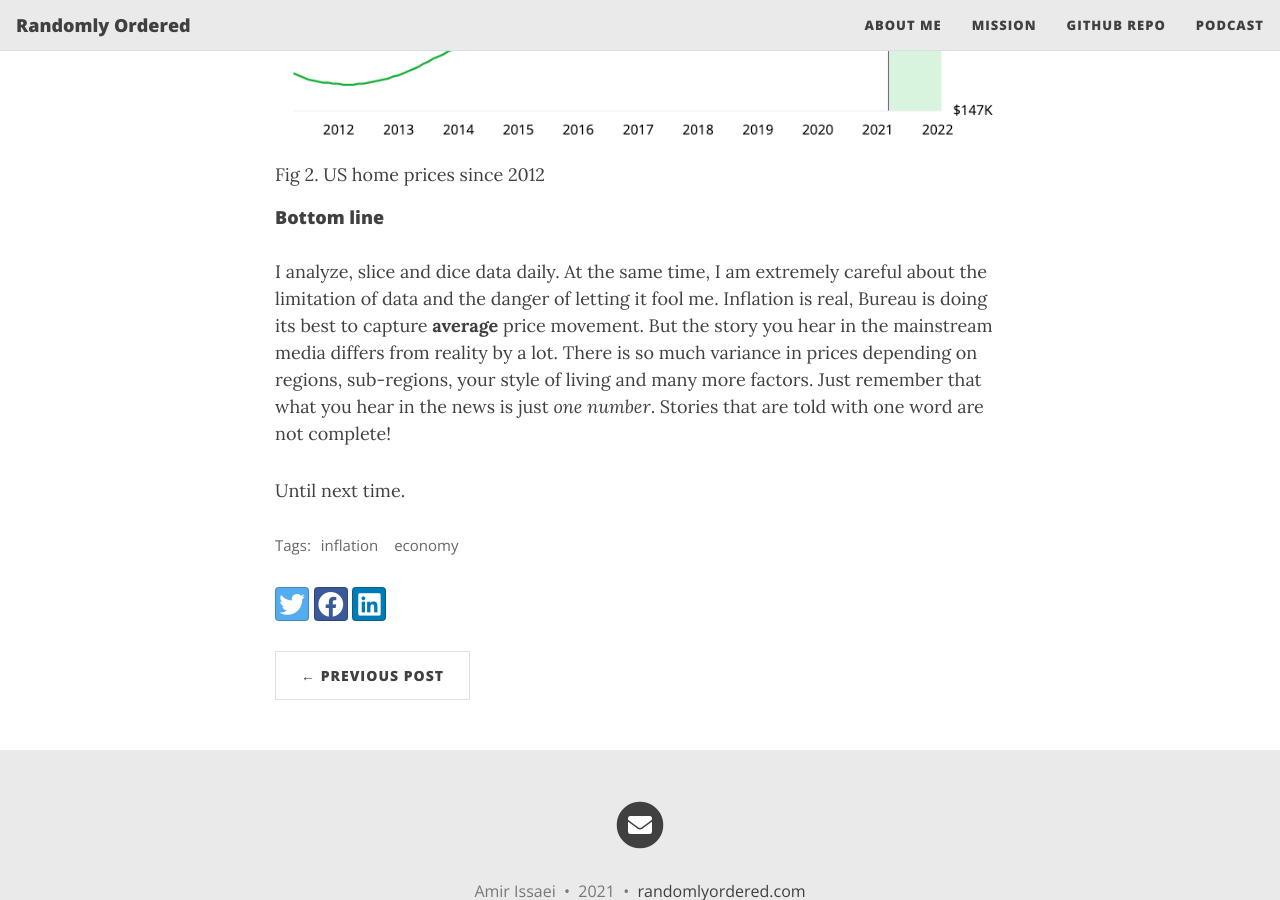
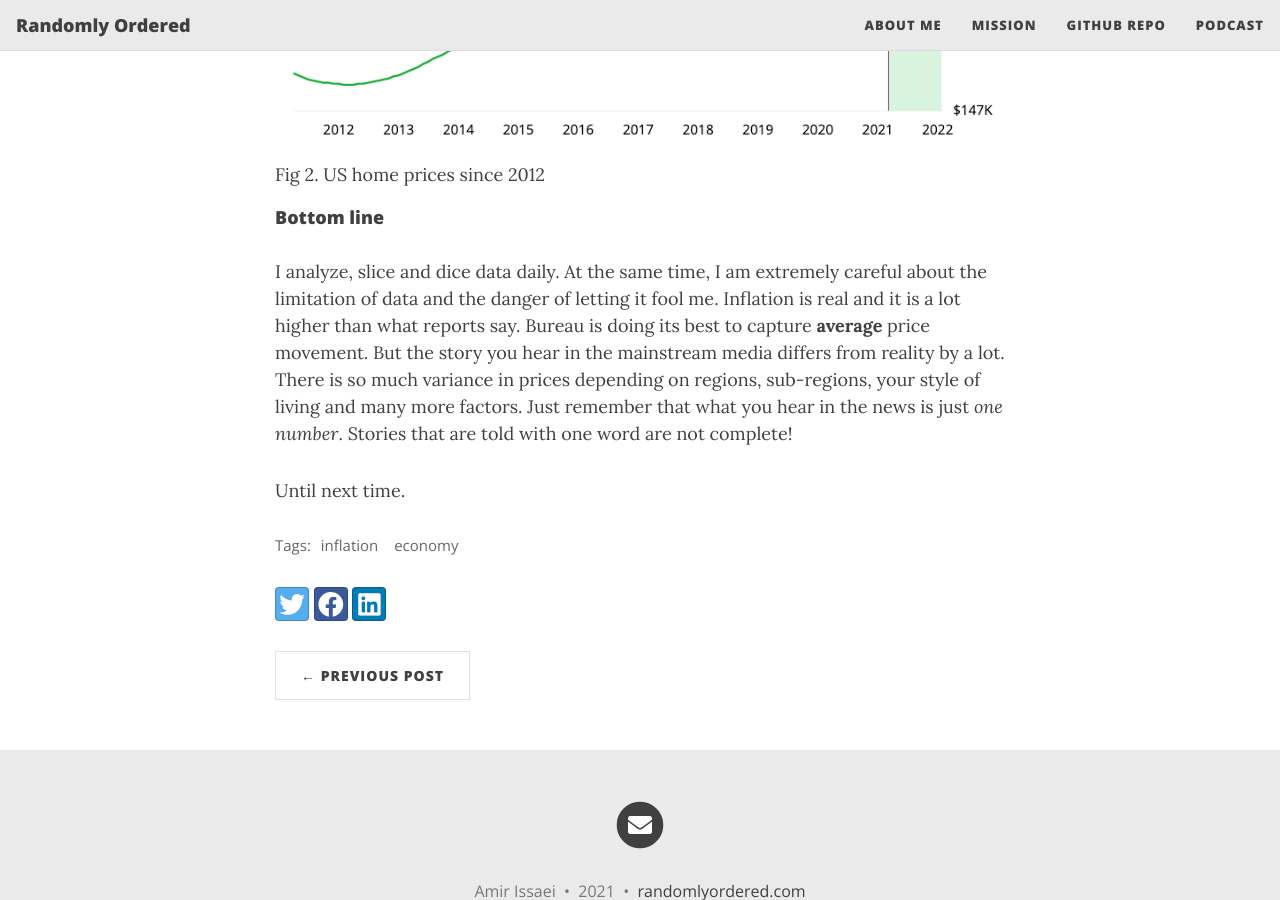
Before and after one commit to aissaei/randomlyordered.github.io, a Jekyll site: the page built from _posts/2021-03-13-you_are_poorer_than_what_you_are_told.md, in a window 1280 px wide and 900 px high, scrolled down 4727 px. Built offline with Jekyll 4.4.1, drawn with Linux system fonts in a browser that asks for light colours; nearby versions of some CDN libraries.

Commit message:
new post - you are poorer than what you think

```diff
--- a/_posts/2021-03-13-you_are_poorer_than_what_you_are_told.md
+++ b/_posts/2021-03-13-you_are_poorer_than_what_you_are_told.md
@@ -46,6 +46,6 @@
 {% include image.html url="/assets/img/zillow-home-price.png" description="Fig 2. US home prices since 2012" %}
 
 #### Bottom line
-I analyze, slice and dice data daily. At the same time, I am extremely careful about the limitation of data and the danger of letting it fool me. Inflation is real, Bureau is doing its best to capture **average** price movement. But the story you hear in the mainstream media differs from reality by a lot. There is so much variance in prices depending on regions, sub-regions, your style of living and many more factors. Just remember that what you hear in the news is just *one number*. Stories that are told with one word are not complete!
+I analyze, slice and dice data daily. At the same time, I am extremely careful about the limitation of data and the danger of letting it fool me. Inflation is real and it is a lot higher than what reports say. Bureau is doing its best to capture **average** price movement. But the story you hear in the mainstream media differs from reality by a lot. There is so much variance in prices depending on regions, sub-regions, your style of living and many more factors. Just remember that what you hear in the news is just *one number*. Stories that are told with one word are not complete!
 
 Until next time.
```
